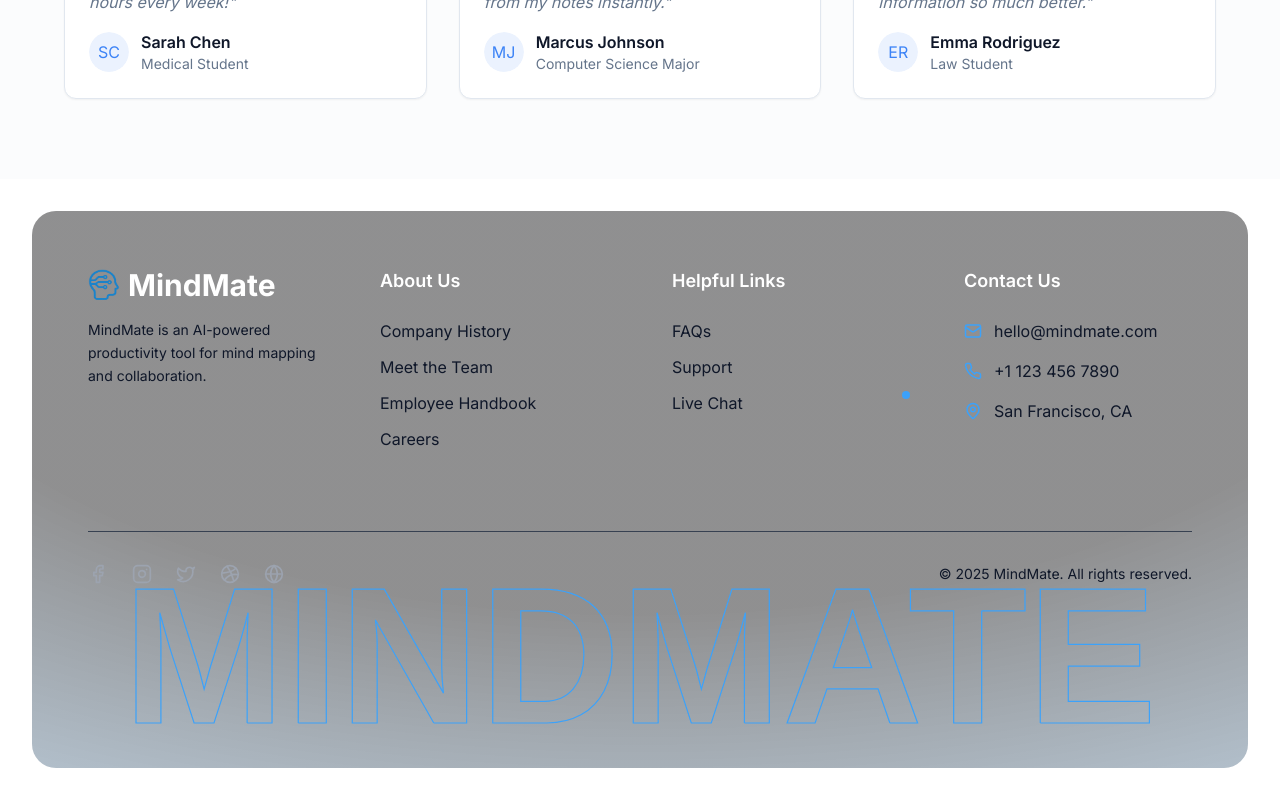
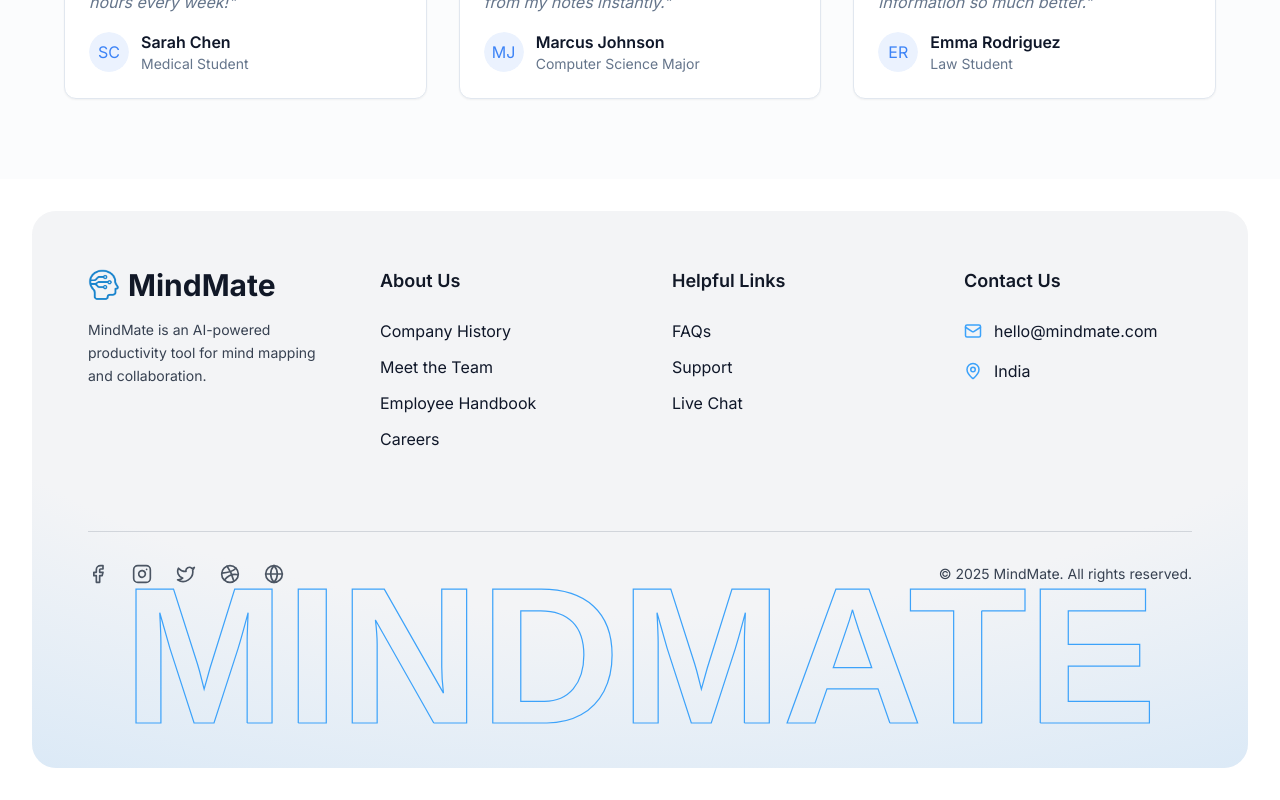
Before and after one commit to chiraggulati098/mindMate-frontend, a React (Vite) app: page / in a window 1280 px wide. Shown: the part 2260-3060 px from the top of the page. Built offline with nearby package versions, Linux system fonts and the light colour scheme; the HTML template or start-up script is replaced by a standard one.

Commit message:
made footer adjust for light theme

```diff
--- a/src/components/Footer.tsx
+++ b/src/components/Footer.tsx
@@ -32,7 +32,6 @@ export const Footer = () => {
         {
           label: "Live Chat",
           href: "#",
-          pulse: true,
         },
       ],
     },
@@ -46,13 +45,8 @@ export const Footer = () => {
       href: "mailto:hello@mindmate.com",
     },
     {
-      icon: <Phone size={18} className="text-[#3ca2fa]" />,
-      text: "+1 123 456 7890",
-      href: "tel:+11234567890",
-    },
-    {
       icon: <MapPin size={18} className="text-[#3ca2fa]" />,
-      text: "San Francisco, CA",
+      text: "India",
     },
   ];
 
@@ -66,16 +60,16 @@ export const Footer = () => {
   ];
 
   return (
-    <footer className="bg-[#0F0F11]/10 relative h-fit rounded-3xl overflow-hidden m-8">
+    <footer className="bg-gray-100 dark:bg-[#0F0F11]/10 relative h-fit rounded-3xl overflow-hidden m-8">
       <div className="max-w-7xl mx-auto p-14 z-40 relative">
         <div className="grid grid-cols-1 md:grid-cols-2 lg:grid-cols-4 gap-12 md:gap-8 lg:gap-16 pb-12">
           {/* Brand section */}
           <div className="flex flex-col space-y-4">
             <div className="flex items-center space-x-2">
               <img src="/logo.png" alt="MindMate" className="h-8 w-8" />
-              <span className="text-white text-3xl font-bold">MindMate</span>
+              <span className="text-gray-900 dark:text-white text-3xl font-bold">MindMate</span>
             </div>
-            <p className="text-sm leading-relaxed">
+            <p className="text-gray-700 dark:text-white text-sm leading-relaxed">
               MindMate is an AI-powered productivity tool for mind mapping and collaboration.
             </p>
           </div>
@@ -83,7 +77,7 @@ export const Footer = () => {
           {/* Footer link sections */}
           {footerLinks.map((section) => (
             <div key={section.title}>
-              <h4 className="text-white text-lg font-semibold mb-6">
+              <h4 className="text-gray-900 dark:text-white text-lg font-semibold mb-6">
                 {section.title}
               </h4>
               <ul className="space-y-3">
@@ -95,9 +89,6 @@ export const Footer = () => {
                     >
                       {link.label}
                     </a>
-                    {link.pulse && (
-                      <span className="absolute top-0 right-[-10px] w-2 h-2 rounded-full bg-[#3ca2fa] animate-pulse"></span>
-                    )}
                   </li>
                 ))}
               </ul>
@@ -106,7 +97,7 @@ export const Footer = () => {
 
           {/* Contact section */}
           <div>
-            <h4 className="text-white text-lg font-semibold mb-6">
+            <h4 className="text-gray-900 dark:text-white text-lg font-semibold mb-6">
               Contact Us
             </h4>
             <ul className="space-y-4">
@@ -131,12 +122,12 @@ export const Footer = () => {
           </div>
         </div>
 
-        <hr className="border-t border-gray-700 my-8" />
+        <hr className="border-t border-gray-300 dark:border-gray-700 my-8" />
 
         {/* Footer bottom */}
         <div className="flex flex-col md:flex-row justify-between items-center text-sm space-y-4 md:space-y-0">
           {/* Social icons */}
-          <div className="flex space-x-6 text-gray-400">
+          <div className="flex space-x-6 text-gray-600 dark:text-gray-400">
             {socialLinks.map(({ icon, label, href }) => (
               <a
                 key={label}
@@ -150,7 +141,7 @@ export const Footer = () => {
           </div>
 
           {/* Copyright */}
-          <p className="text-center md:text-left">
+          <p className="text-gray-700 dark:text-white text-center md:text-left">
             &copy; {new Date().getFullYear()} MindMate. All rights reserved.
           </p>
         </div>
--- a/src/components/ui/hover-footer.tsx
+++ b/src/components/ui/hover-footer.tsx
@@ -134,12 +134,25 @@ export const TextHoverEffect = ({
 
 
 export const FooterBackgroundGradient = () => {
+  const [isDark, setIsDark] = useState(false);
+
+  useEffect(() => {
+    const checkTheme = () => {
+      setIsDark(document.documentElement.classList.contains('dark'));
+    };
+    checkTheme();
+    const observer = new MutationObserver(checkTheme);
+    observer.observe(document.documentElement, { attributes: true, attributeFilter: ['class'] });
+    return () => observer.disconnect();
+  }, []);
+
   return (
     <div
       className="absolute inset-0 z-0"
       style={{
-        background:
-          "radial-gradient(125% 125% at 50% 10%, #0F0F1166 50%, #3ca2fa33 100%)",
+        background: isDark
+          ? "radial-gradient(125% 125% at 50% 10%, #0F0F1166 50%, #3ca2fa33 100%)"
+          : "radial-gradient(125% 125% at 50% 10%, #f3f4f666 50%, #3ca2fa33 100%)",
       }}
     />
   );
```
